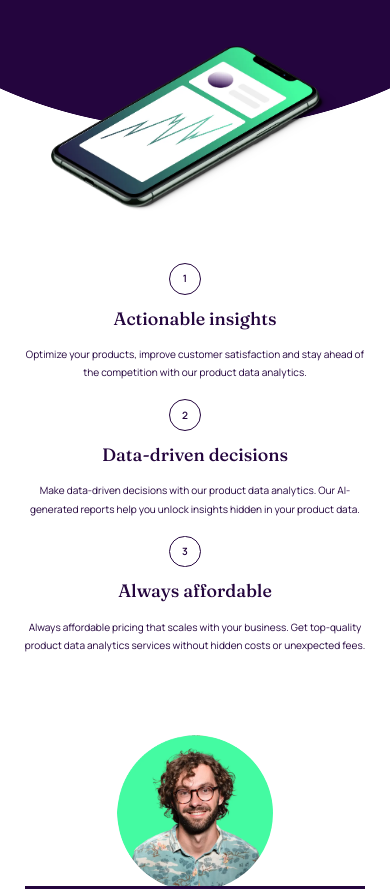
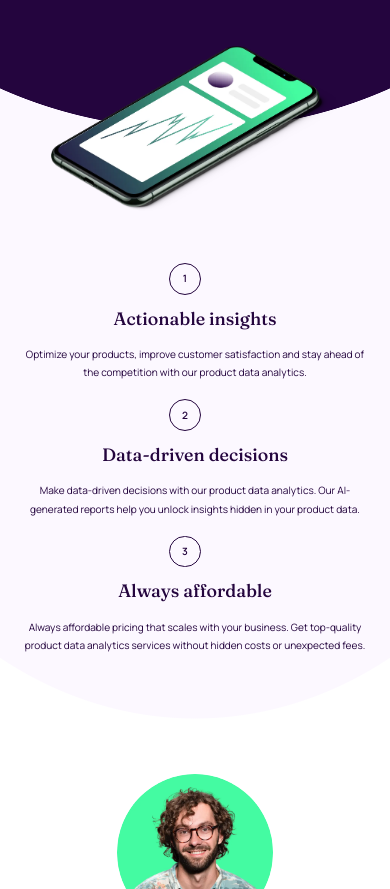
Before and after one commit to hector1234567/fm-workit-landing-page, a website: page index.html in a window 390 px wide. Shown: the part 211-1100 px from the top of the page. Drawn offline with Linux system fonts and the light colour scheme.

Commit message:
Fix background ellipse

```diff
--- a/sass/layout/_header.scss
+++ b/sass/layout/_header.scss
@@ -1,5 +1,5 @@
 .header {
-  color: $White;
+  color: $Secondary-clear;
   min-height: 100dvh;
   background-image: url("/assets/images/bg-pattern-1.svg"),
     url("/assets/images/bg-pattern-2.svg"),
@@ -11,6 +11,7 @@
     );
   background-position: -4% 30%, 102% 50%, top;
   background-repeat: no-repeat;
+  background-color: $Secondary-clear;
 
   @media screen and (max-width: 1185px) {
     background-position: -27% 21%, 112% 51%, top;
--- a/sass/layout/_value-section.scss
+++ b/sass/layout/_value-section.scss
@@ -3,8 +3,14 @@
   display: flex;
   justify-content: center;
   gap: 3.2rem;
-  margin-bottom: 14.4rem;
-  margin-top: 8.8rem;
+  padding-bottom: 21.4rem;
+  padding-top: 8.8rem;
+  background-image: radial-gradient(
+    210% 180% at top,
+    $Secondary-clear 0%,
+    $Secondary-clear 50%,
+    transparent 50.1%
+  );
 
   @media screen and (max-width: 947px) {
     flex-direction: column;
```
Also changed, not shown: css/style.css, 1 other file.
